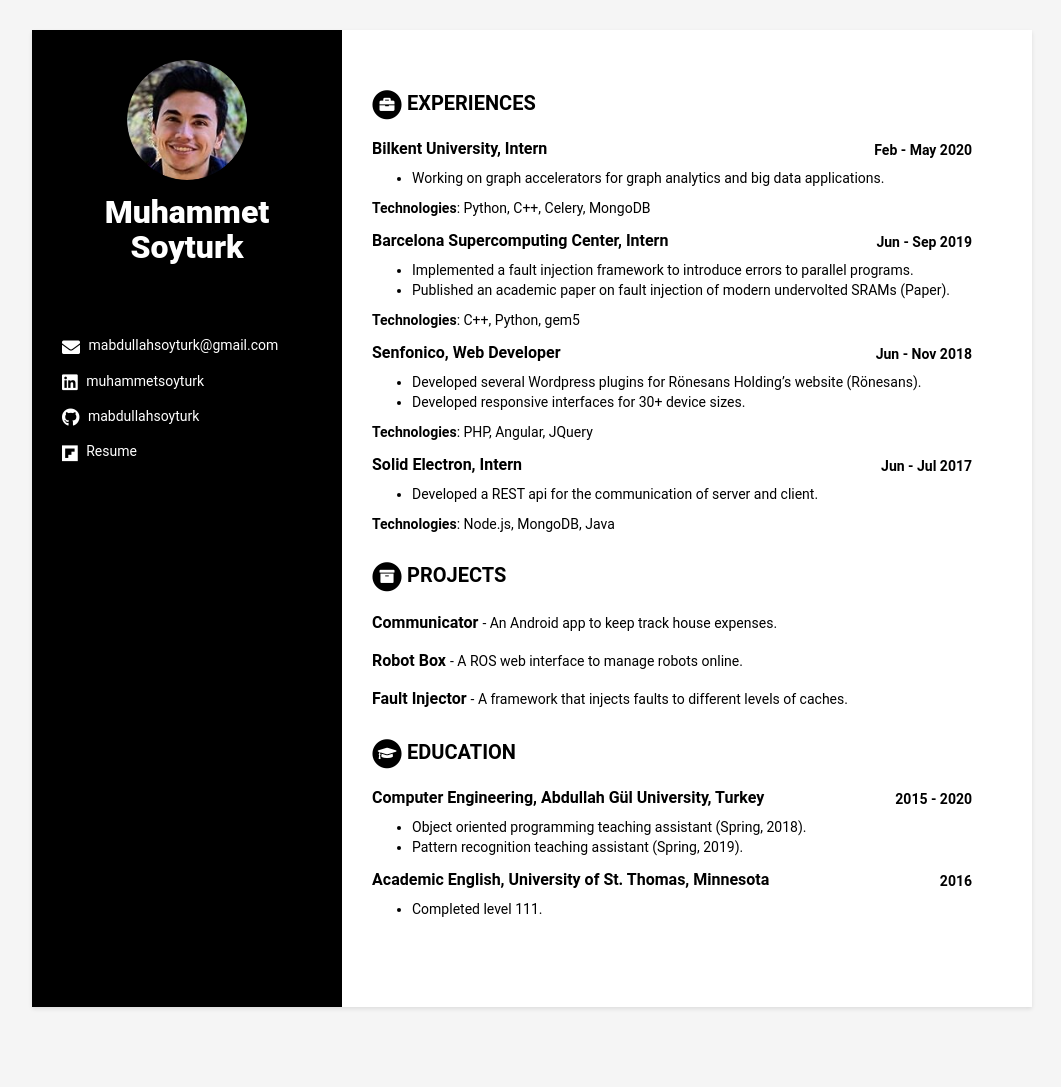
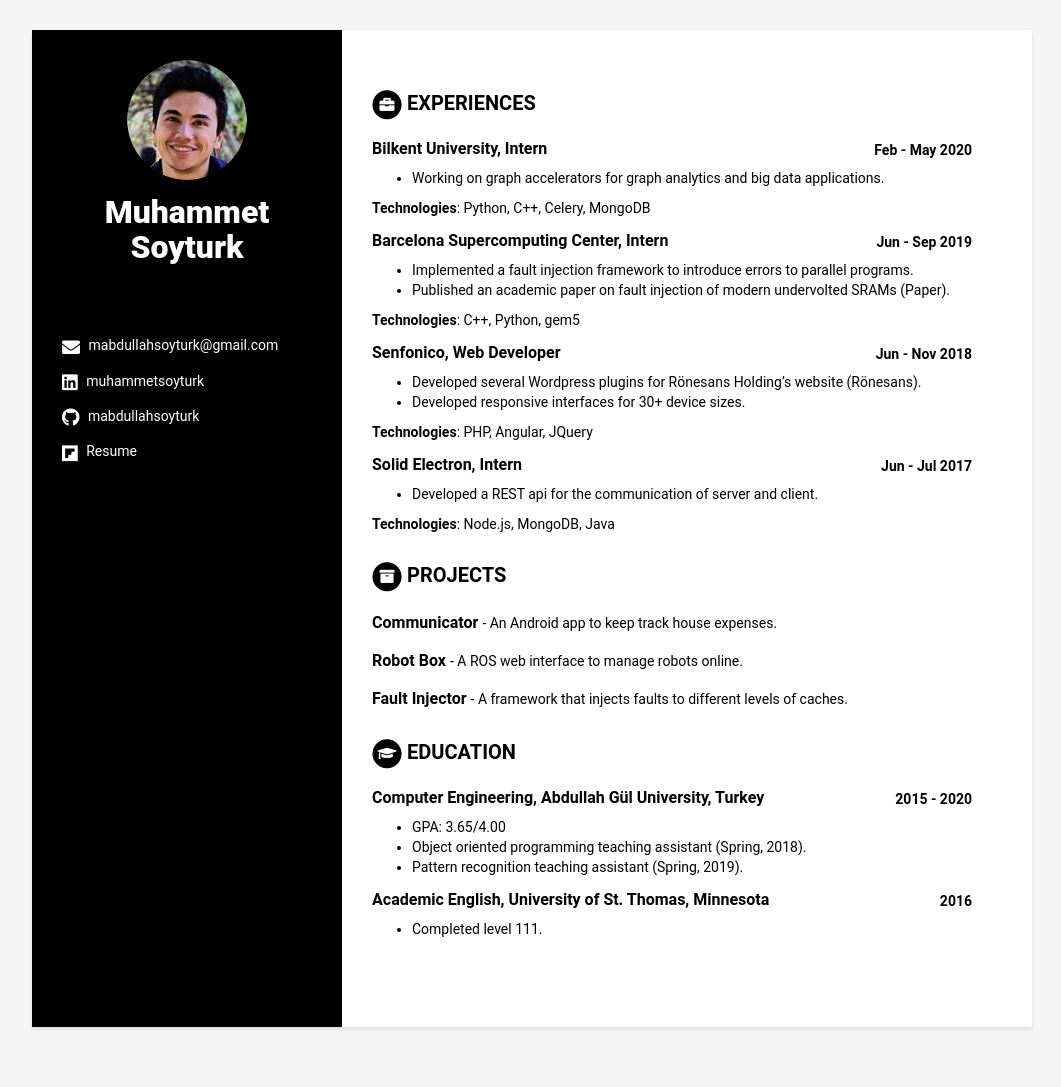
Before and after one commit to mabdullahsoyturk/mabdullahsoyturk.github.io, a Jekyll site: the page built from index.html, in a window 1280 px wide. Shown: the whole page, without its empty margins (108-1169 px from the left). Built offline with Jekyll 4.4.1, drawn with Linux system fonts in a browser that asks for light colours.

Commit message:
update resume

```diff
--- a/_data/data.yml
+++ b/_data/data.yml
@@ -15,6 +15,7 @@
     - title: Computer Engineering, Abdullah Gül University, Turkey
       time: 2015 - 2020
       details: |
+          - GPA: 3.65/4.00
           - Object oriented programming teaching assistant (Spring, 2018).
           - Pattern recognition teaching assistant (Spring, 2019).
     - title: Academic English, University of St. Thomas, Minnesota
```
Also changed, not shown: 1 other file.
